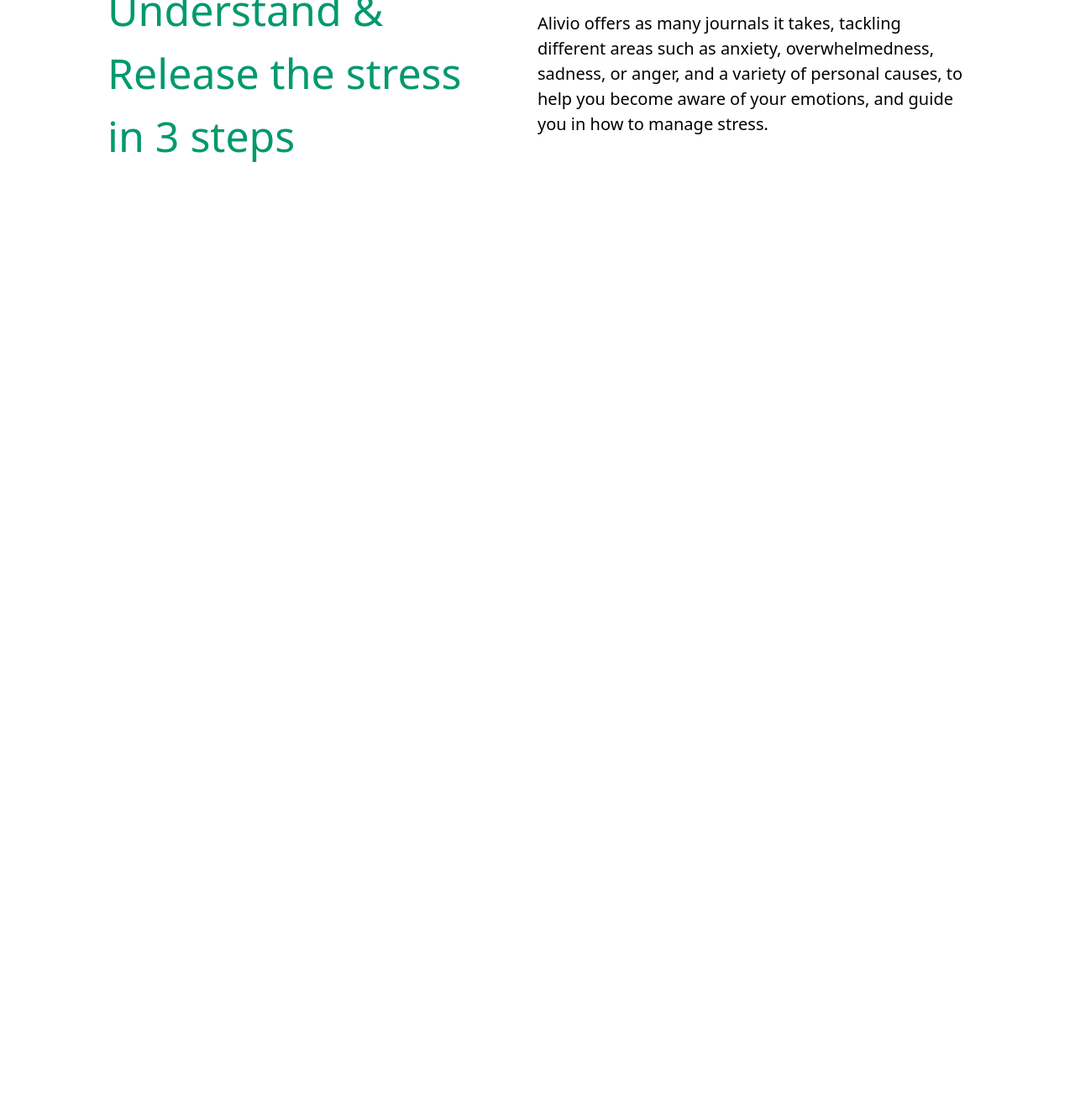
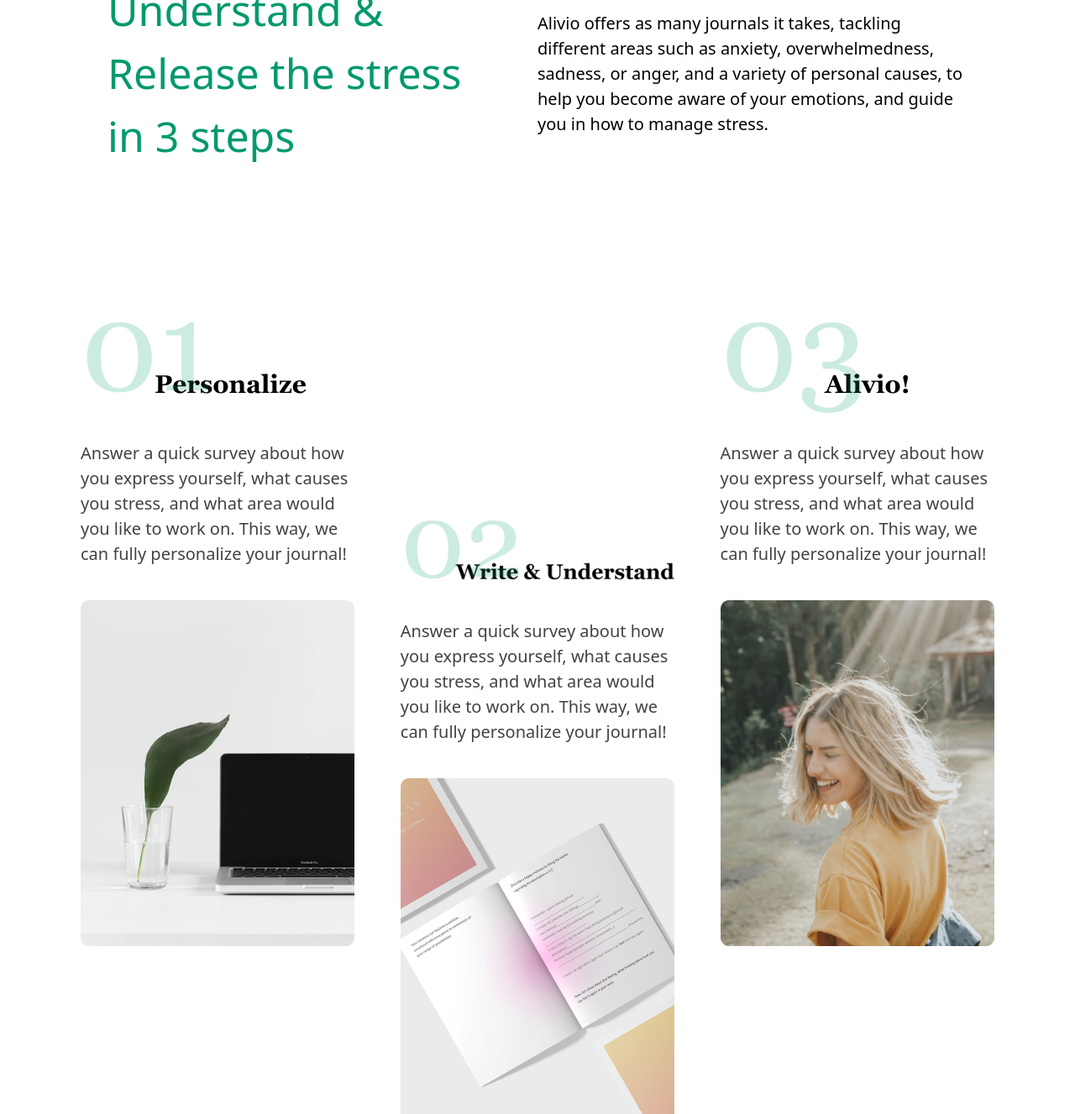
Before and after one commit to Wohidjon/hw-3-for-git-rtr, a website: page src/index.html in a window 1280 px wide. Shown: the part 1041-2368 px from the top of the page at 84% size. Before the commit the page ends 1341 px from the top, so only its background shows below. Drawn offline with nearby package versions, Linux system fonts and the light colour scheme; files that its build step writes are made by us from their sources.

Commit message:
section-1

```diff
--- a/src/index.html
+++ b/src/index.html
@@ -45,5 +45,22 @@
             <p class="text-[20px]">Alivio offers as many journals it takes, tackling different areas such as anxiety, overwhelmedness, sadness, or anger, and a variety of personal causes, to help you become aware of your emotions, and guide you in how to manage stress.</p>
         </aside>
     </section>
+    <section class="w-[85%] m-auto flex justify-between">
+        <article class="w-[30%]">
+            <img src="./Group 26.png" alt="">
+            <p class="text-[20px] text-[#424242] pb-[40px]">Answer a quick survey about how you express yourself, what causes you stress, and what area would you like to work on. This way, we can fully personalize your journal!</p>
+            <img src="./Rectangle 30.png" alt="">
+        </article>
+        <article class="w-[30%] relative top-[250px]">
+            <img src="./Group 26 (1).png" alt="">
+            <p class="text-[20px] text-[#424242] pb-[40px]">Answer a quick survey about how you express yourself, what causes you stress, and what area would you like to work on. This way, we can fully personalize your journal!</p>
+            <img src="./Rectangle 30 (1).png" alt="">
+        </article>
+        <article class="w-[30%]">
+            <img src="./Group 26 (2).png" alt="">
+            <p class="text-[20px] text-[#424242] pb-[40px]">Answer a quick survey about how you express yourself, what causes you stress, and what area would you like to work on. This way, we can fully personalize your journal!</p>
+            <img src="./Group 29.png" alt="">
+        </article>
+    </section>
 </body>
 </html>
```
Also changed, not shown: src/Group 26 (1).png (added), src/Group 26 (2).png (added), src/Group 26.png (added), src/Group 29.png (added), src/Rectangle 30 (1).png (added), src/Rectangle 30.png (added).
